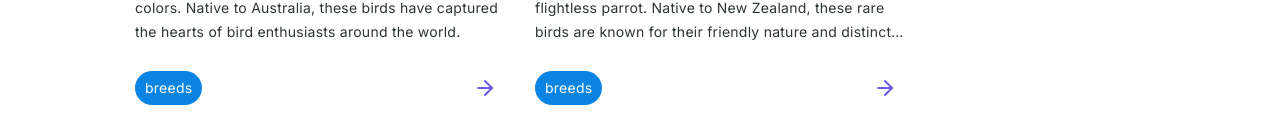
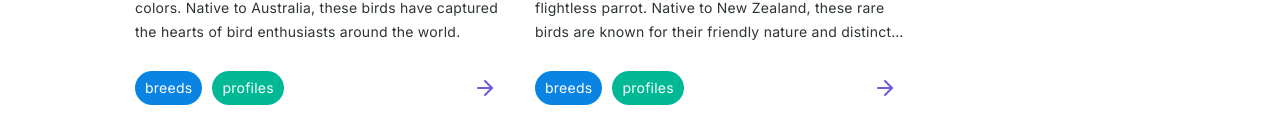
Before and after one commit to dashimiko/ParrotTale, a React (Create React App) app: page /blog in a window 1280 px wide. Shown: the part 595-731 px from the top of the page. Built offline with nearby package versions, Linux system fonts and the light colour scheme; grey boxes are pictures that could not be loaded; a web font is replaced by a local one.

Commit message:
added link

```diff
--- a/src/components/ArticleTemplate/ArticleTemplate.jsx
+++ b/src/components/ArticleTemplate/ArticleTemplate.jsx
@@ -1,7 +1,10 @@
 import './ArticleTemplate.scss';
+import ScrollToTopOnMount from '../ScrollToTopMount/ScrollToTopMount';
 
 function ArticleTemplate({ article }) {
   return (
+    <>
+      <ScrollToTopOnMount />
       <section className="article-template">
         <h1 className="article-template__title">{article.title}</h1>
         <div className="article-template__picture-box">
@@ -25,6 +28,7 @@ function ArticleTemplate({ article }) {
           ))}
         </div>
       </section>
+    </>
   );
 }
 
--- /dev/null
+++ b/src/components/ScrollToTopMount/ScrollToTopMount.js
@@ -0,0 +1,11 @@
+import { useEffect } from 'react';
+
+function ScrollToTopOnMount() {
+  useEffect(() => {
+    window.scrollTo(0, 0); // Прокручиваем страницу в начало
+  }, []);
+
+  return null;
+}
+
+export default ScrollToTopOnMount;
--- a/src/utils/constants.js
+++ b/src/utils/constants.js
@@ -16,7 +16,7 @@ const ARTICLE_ABOUT_US = {
 const ARTICLES = [
   {
     id: 'сockatiel_profile',
-    tags: ['breeds'],
+    tags: ['breeds', 'profiles'],
     title: 'Cockatiel',
     pictures: [
       'https://facts.net/wp-content/uploads/2021/04/Adult-male-cockatiel-730x487.jpg',
@@ -39,7 +39,7 @@ const ARTICLES = [
   },
   {
     id: 'kakapo_profile',
-    tags: ['breeds'],
+    tags: ['breeds', 'profiles'],
     title: 'Kakapo',
     pictures: ['https://zooclub.org.ua/uploads/2021/04/20/kakapo4.webp'],
     text: [
@@ -60,7 +60,7 @@ const ARTICLES = [
   },
   {
     id: 'Budgie_profile',
-    tags: ['breeds'],
+    tags: ['breeds', 'profiles'],
     title: 'Budgie',
     pictures: [
       'https://www.omlet.us/images/originals/blue_and_green_budgie_pair.jpg',
```
Lines whose indentation alone changed are shown as unchanged.
